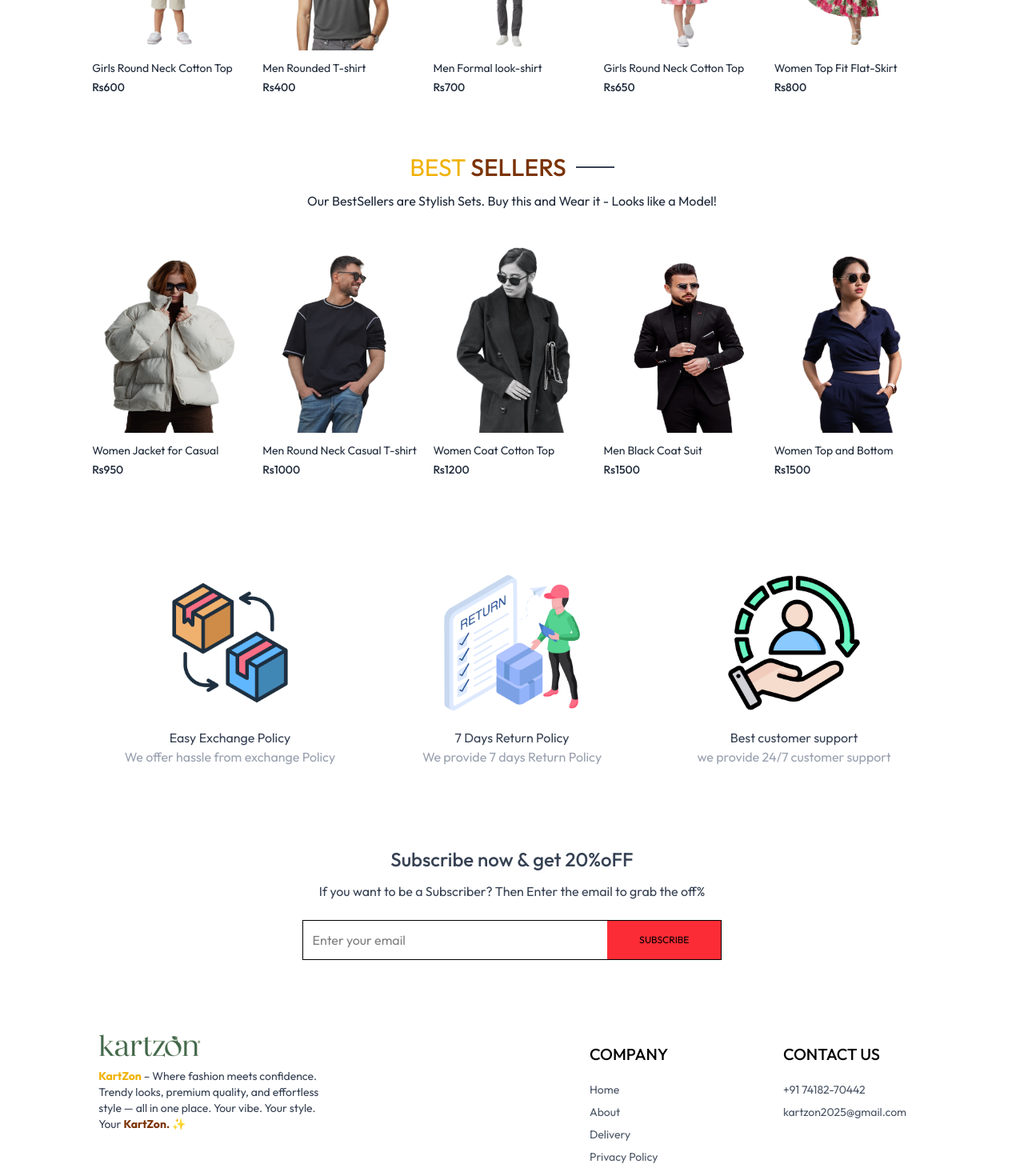
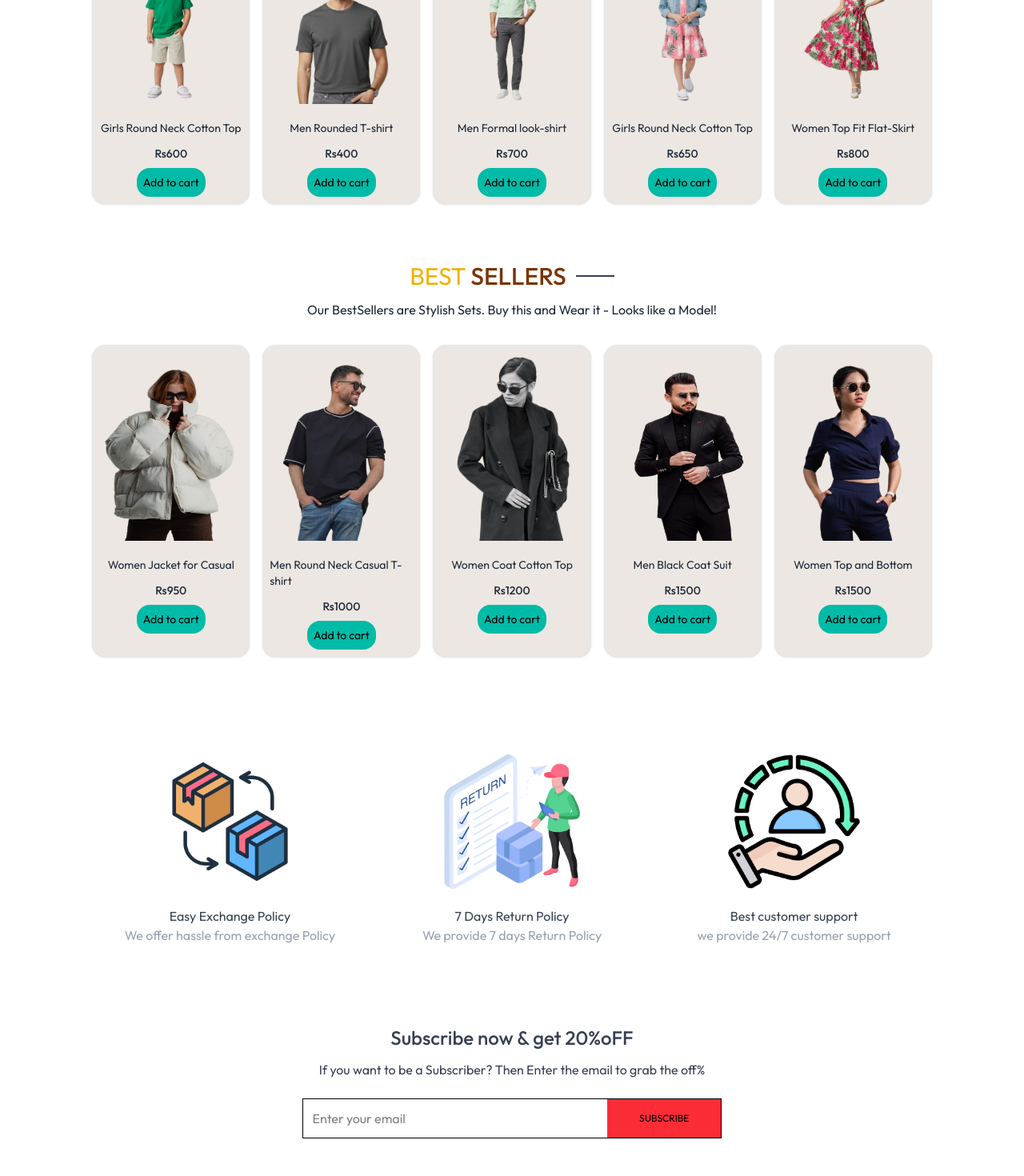
Before and after one commit to JEEVANANTHAM2021/KartZon-Website, a React (Vite) app in the folder frontend/: page / in a window 1280 px wide. Shown: the part 1240-2710 px from the top of the page at 80% size. Built offline with nearby package versions, Linux system fonts and the light colour scheme.

Commit message:
Updated files

```diff
--- a/frontend/src/components/Footer.jsx
+++ b/frontend/src/components/Footer.jsx
@@ -4,7 +4,7 @@ import { assets } from '../assets/assets'
 const Footer = () => {
   return (
     <div>
-        <div className='flex flex-col sm:grid grid-cols-[3fr_1fr_1fr] gap-14 my-10 mt-12 pl-2 text-sm'>
+        <div className='flex flex-col sm:grid grid-cols-[3fr_1fr_1fr] gap-14 my-10 mt-12 pl-2 text-sm bg-[#ECE7E2]'>
         <div>
           <img className='w-32 mb-3' src={assets.logo} alt='' />
           <p className='w-full md:w-2/4 text-gray-700'><b className='text-yellow-500'>KartZon</b> – Where fashion meets confidence.
--- a/frontend/src/components/Navbar.jsx
+++ b/frontend/src/components/Navbar.jsx
@@ -50,11 +50,11 @@ const Navbar = () => {
              <p className='absolute right-[-5px] bottom-[-5px] w-4 text-center leading-4 bg-black text-white aspect-square rounded-full text-[-8px]'>{getCartCount()}</p>
              </Link>
 
-             <img onClick={() =>setVisible(true)} src={assets.menu_icon} className='w-5 cursor-pointe sm:hidden'/>
+             <img onClick={() =>setVisible(true)} src={assets.menu_icon} className='w-5 cursor-pointer sm:hidden'/>
 
         </div>
         {/*Sidebar menu for small screens*/}
-        <div className={`absolute top-0 bottom-0 overflow-hidden bg-white transistion-all ${visible ? 'w-full' : 'w-0'}`}>
+        <div className={`absolute top-0 origin-top-right overflow-hidden bg-white/90 transition-transform ${visible ? 'w-50' : 'w-0'}`}>
             <div className='flex flex-col text-gray-600'>
                 <div onClick={() =>setVisible(false)} className='flex items-center gap-4 p-3 cursor-pointer'>
                     <img src={assets.dropdown_icon} className='h-4 rotate-180' alt=''/>
--- a/frontend/src/components/ProductItem.jsx
+++ b/frontend/src/components/ProductItem.jsx
@@ -5,12 +5,15 @@ import { Link  } from 'react-router-dom';
 const ProductItem = ({id,image,name,price,}) => {
     const {currency} = useContext(ShopContext);
   return (
-    <Link className='text-gray-800 cursor-pointer' to={`/product/${id}`}>
-        <div className='overflow-hidden'>
-            <img className='hover:scale-110 transition ease-in-out' src={image[0]} alt='' />
+    <Link className='max-w-sm text-gray-800 cursor-pointer border border-gray-200 bg-[#ECE7E2] shadow-sm hover:shadow-md rounded-2xl transition-all duration-300' to={`/product/${id}`}>
+        <div className='overflow-hidden rounded-xl'>
+            <img className='object-cover hover:scale-110 transition ease-in-out' src={image[0]} alt='' />
         </div>
+        <div className='flex flex-col justify-between items-center gap-2 bg- p-2'>
         <p className='pt-3 pb-1 text-sm'>{name}</p>
         <p className='text-sm font-medium'>{currency}{price}</p>
+        <button className='px-2 py-2 rounded-2xl bg-teal-500 text-black text-sm hover:bg-white transition'>Add to cart</button>
+        </div>
     </Link>
   )
 }
--- a/frontend/src/components/TrendProduct.jsx
+++ /dev/null
@@ -1,11 +0,0 @@
-import React from 'react'
-
-const TrendProduct = () => {
-  return (
-    <div>
-
-    </div>
-  )
-}
-
-export default TrendProduct
```
